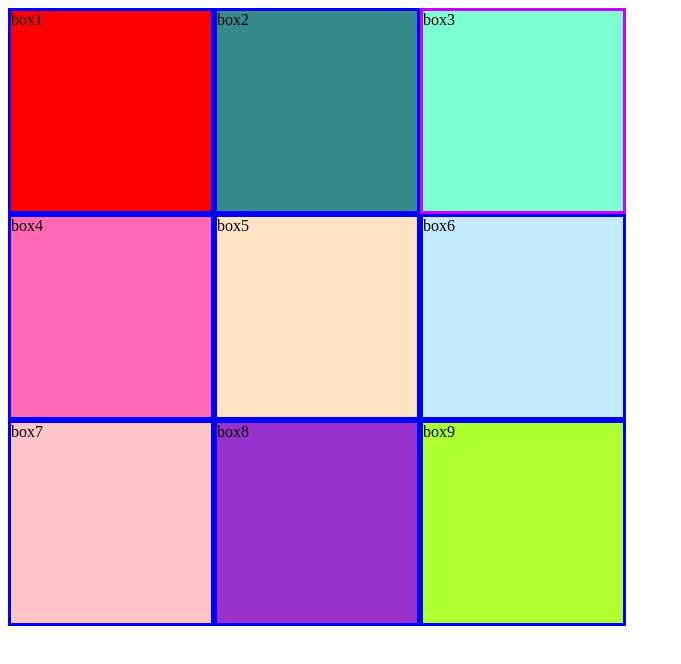
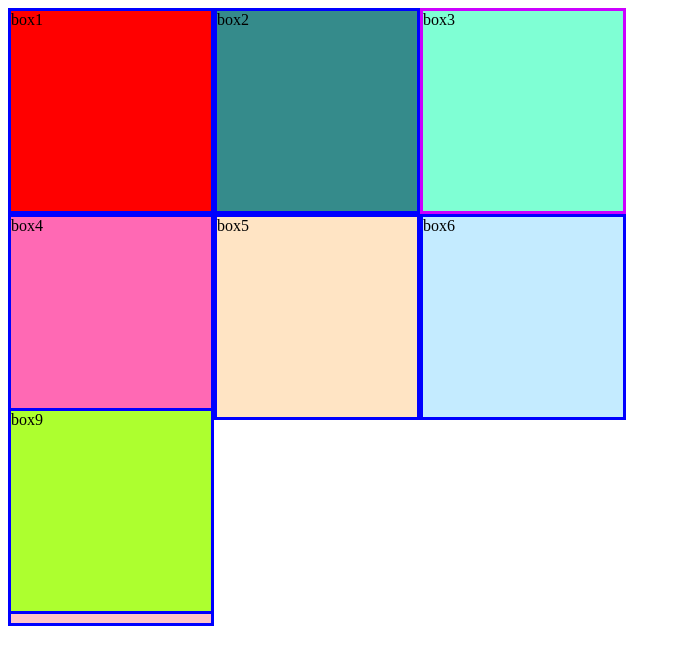
Before and after one commit to Sayonarang/html-, a plain HTML site: page html/html/20205류승민608.html in a window 1280 px wide. Shown: the whole page, without its empty margins (0-681 px from the left). Drawn offline with Linux system fonts and the light colour scheme.

Commit message:
Add files via upload

```diff
--- a/html/html/20205류승민608.css
+++ b/html/html/20205류승민608.css
@@ -13,6 +13,7 @@ div{
 }
 .box1:hover{  /*마우스를 올리면*/
     background-color: yellow;
+    padding: 5px;
 }
 
 .box2{
@@ -64,6 +65,8 @@ div{
     background-color: rgb(255, 196, 199);
     clear:left;
     float:left;
+
+
 }
 
 
@@ -73,6 +76,8 @@ div{
     border:3px solid blue;
     background-color: darkorchid;
     float:left;
+    position:absolute;
+    margin-top:400;
 }
 
 .box9{
@@ -81,4 +86,8 @@ div{
     border:3px solid blue;
     background-color: greenyellow;
     float:left;
+    position:absolute;
+    margin-top:400;
+
+
 }
```
